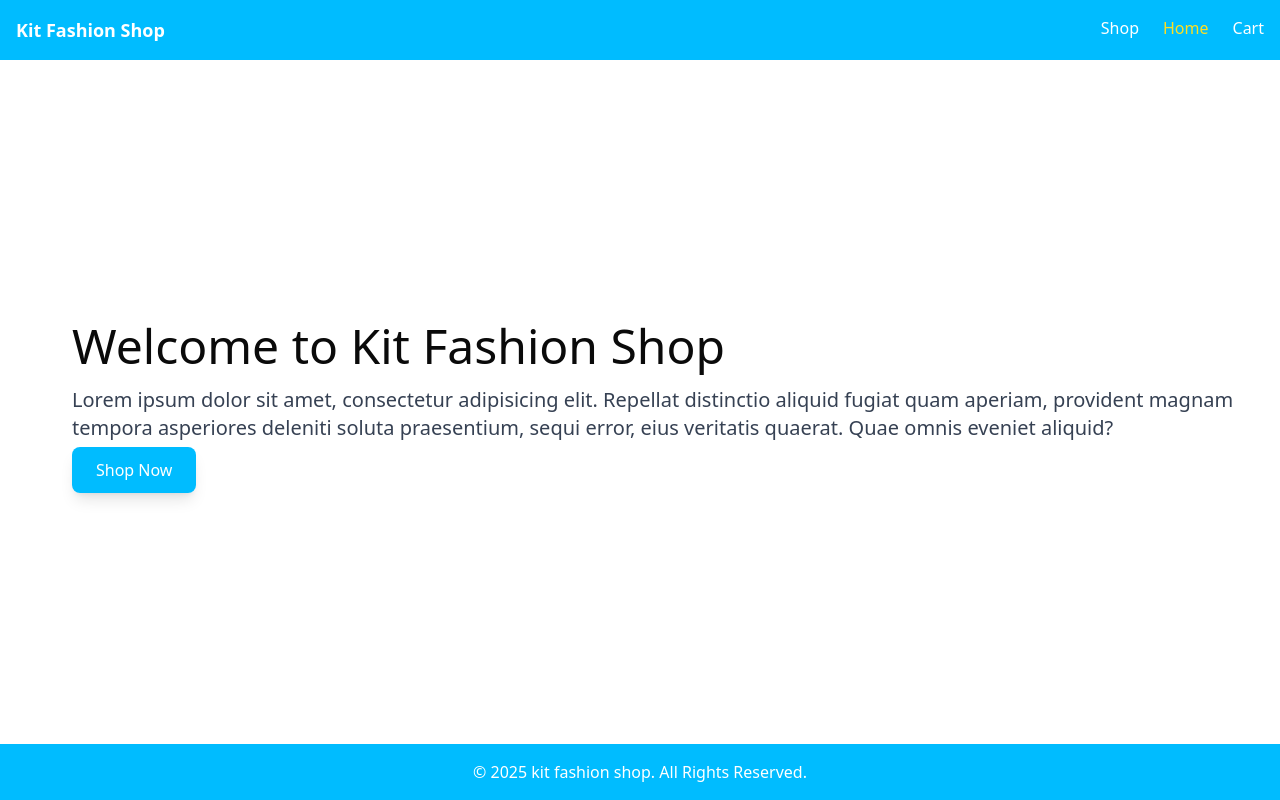
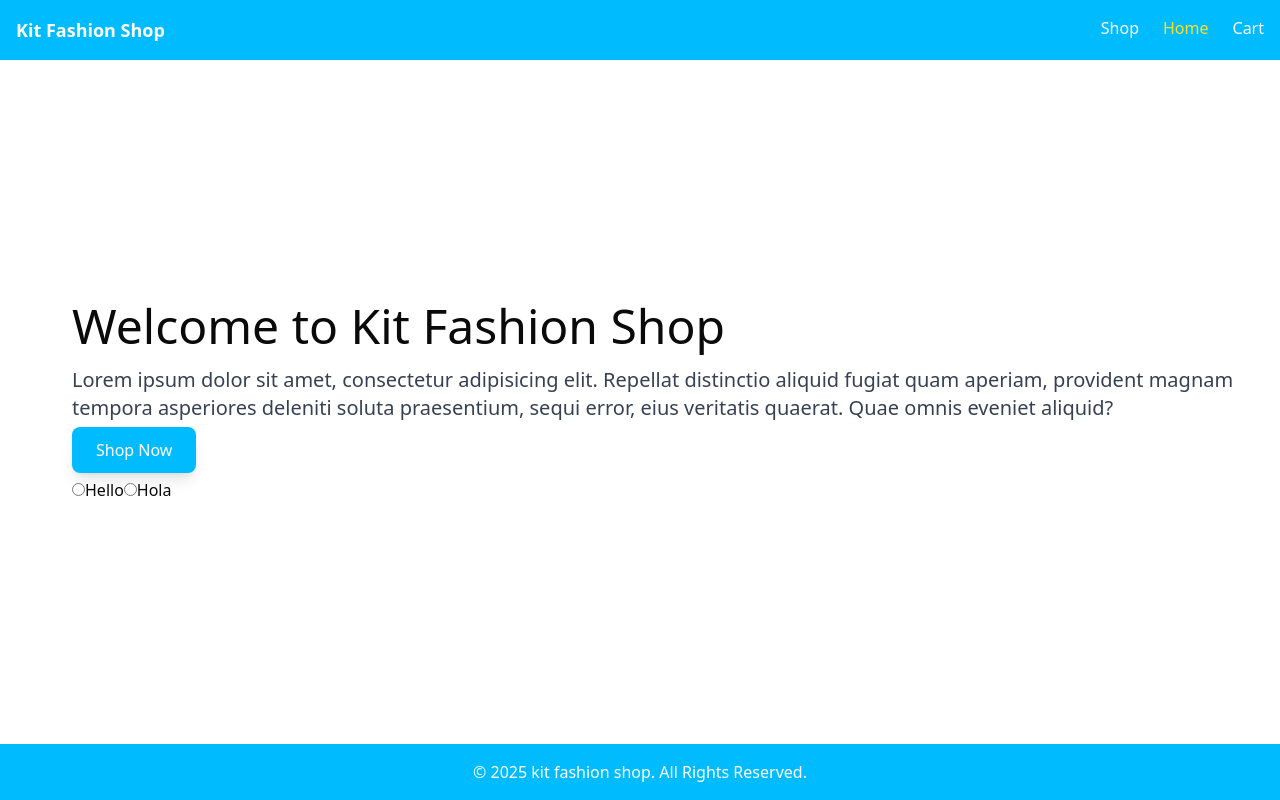
Before and after one commit to Uni-T17/Kit-Fashion-Shop, a React (Vite) app: page / in a window 1280 px wide. Built offline with nearby package versions, Linux system fonts and the light colour scheme.

Commit message:
Done - Peer tailwind css

```diff
--- a/src/pages/Home.tsx
+++ b/src/pages/Home.tsx
@@ -2,7 +2,7 @@ import { Link } from "react-router";
 
 export default function Home() {
   return (
-    <section className="flex grow items-center 0 ">
+    <section className="flex grow items-center">
       <div className="p-8 text-center px-2 md:text-left container mx-auto lg:ml-16">
         <h1 className="text-3xl text-fw-bold md:text-5xl">
           Welcome to Kit Fashion Shop
@@ -20,6 +20,16 @@ export default function Home() {
         >
           Shop Now
         </Link>
+
+        <div className="mt-4">
+          <input type="radio" className="rounded-full peer/hello" id="hello" name="greeting"/>
+          <label htmlFor="hello">Hello</label>
+          <input type="radio" className="rounded-full peer/hola" id="hola" name="greeting" />
+          <label htmlFor="hola">Hola</label>
+          <p className={"peer-checked/hello:block hidden"}>Hello</p>
+          <p className={"peer-checked/hola:block hidden"}>Hola</p>
+
+        </div>
       </div>
     </section>
   );
--- a/src/pages/Shop.tsx
+++ b/src/pages/Shop.tsx
@@ -17,7 +17,7 @@ export default function Shop() {
     { id: 8, name: "T-shirt", price: 20, image: pdimg3 },
   ];
   return (
-    <section className="flex grow">
+    <section className="flex grow p-8">
       <div className="container mx-auto">
         <div className="grid grid-cols-1 md:grid-cols-2 gap-3 lg:grid-cols-3">
           {products.map((product) => (
```
